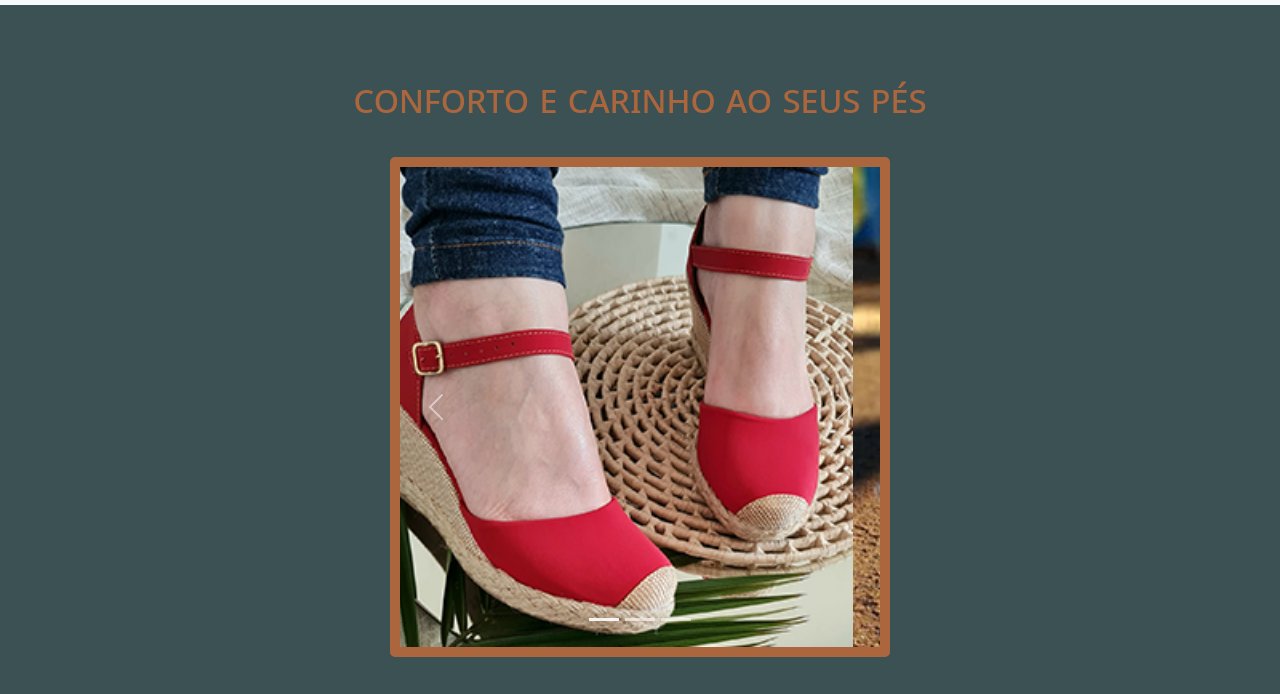
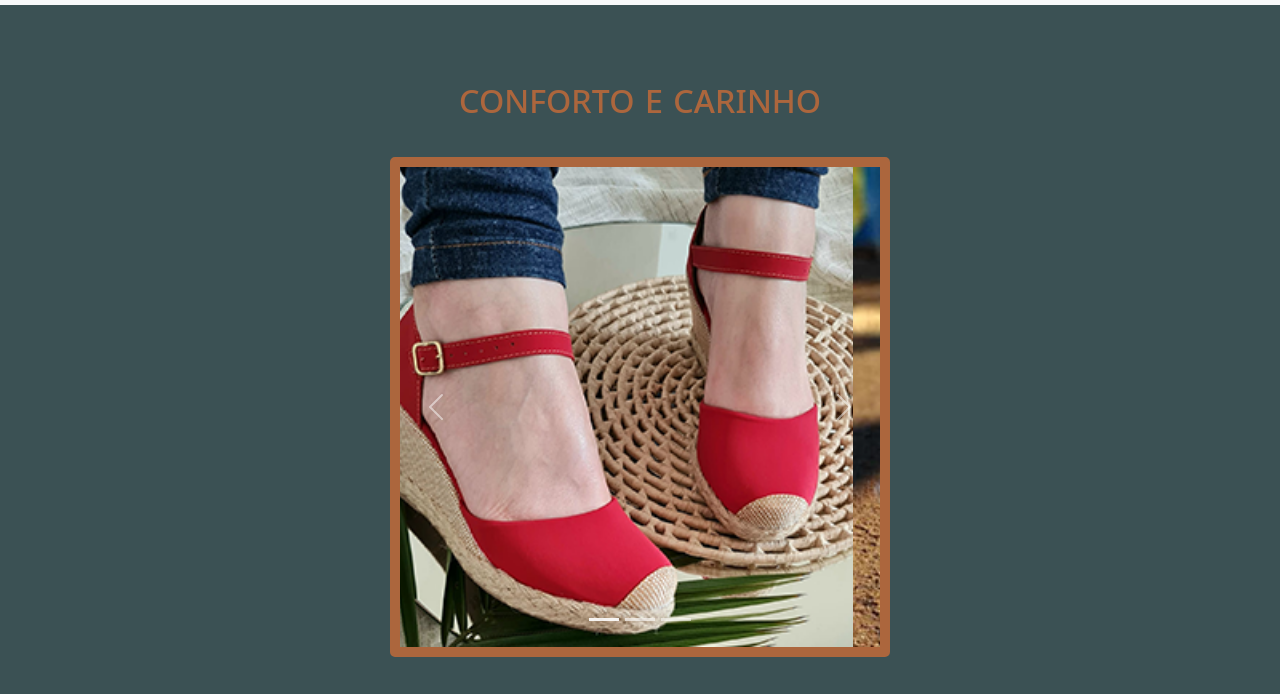
Before and after one commit to lbarbatto/pesdealgodao, a plain HTML site: page index.html in a window 1280 px wide. Shown: the part 106-800 px from the top of the page. Drawn offline with nearby package versions, Linux system fonts and the light colour scheme.

Commit message:
Alteração do txt do tit da home para evitar quebra

```diff
--- a/index.html
+++ b/index.html
@@ -30,7 +30,7 @@
         <div class="col-lg-12">
             <main>
                 <div id="destaque" class="row">
-                    <h1>conforto e carinho ao seus pés</h1>
+                    <h1>conforto e carinho</h1>
                     <div id="img_destaque" class="col-lg-auto">
                         <div id="carouselExampleIndicators" class="carousel slide" data-bs-ride="carousel">
                                 <div class="carousel-indicators">
```
